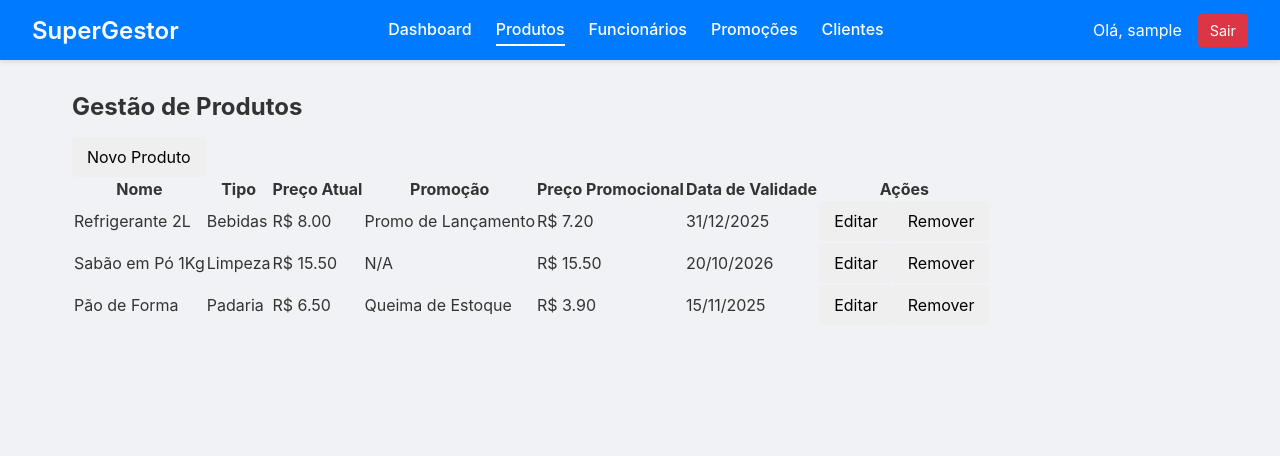
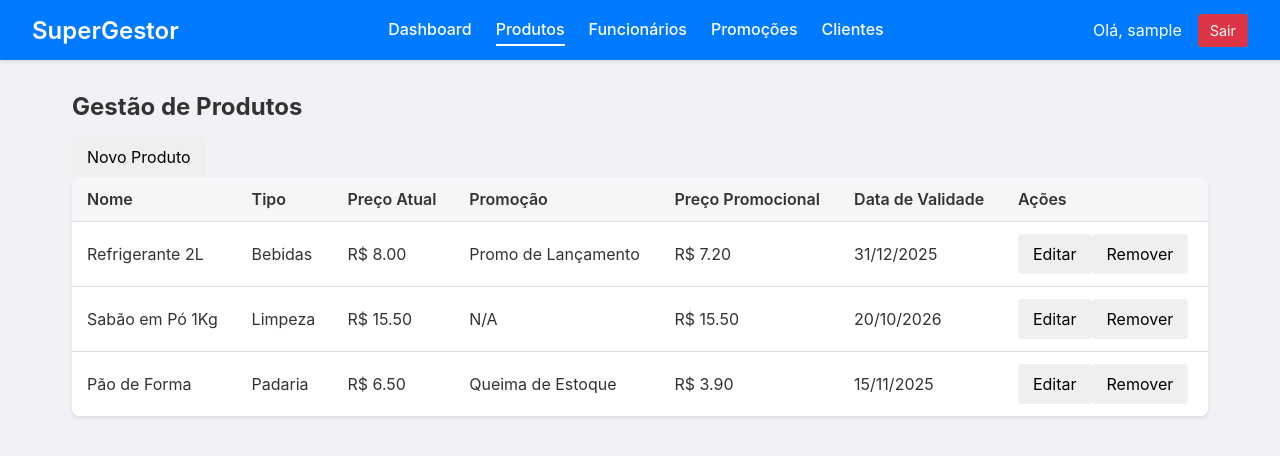
Before and after one commit to queirogaraffael/lojix, a React (Create React App) app in the folder supergestor-front/: page /produtos in a window 1280 px wide. Shown: the top 456 px of the page. Built offline with nearby package versions, Linux system fonts and the light colour scheme; sample sign-in values are in the browser's storage.

Commit message:
refactor: Alteração no estilo da pagina de produtos

```diff
--- a/supergestor-front/src/pages/Produtos/Produtos.css
+++ b/supergestor-front/src/pages/Produtos/Produtos.css
@@ -0,0 +1,32 @@
+.produtos-container {
+    width: 100%;
+  }
+
+  .produtos-tabela {
+    width: 100%;
+    border-collapse: collapse;
+    background-color: #fff;
+    box-shadow: 0 2px 4px rgba(0, 0, 0, 0.1);
+    border-radius: 8px;
+    overflow: hidden;
+  }
+
+  .produtos-tabela th,
+  .produtos-tabela td {
+    padding: 12px 15px;
+    text-align: left;
+    border-bottom: 1px solid #ddd;
+  }
+
+  .produtos-tabela th {
+    background-color: #f4f6f8;
+    font-weight: 600;
+  }
+
+  .produtos-tabela tbody tr:last-child td {
+    border-bottom: none;
+  }
+
+  .produtos-tabela tbody tr:hover {
+    background-color: #f9f9f9;
+  }
```
